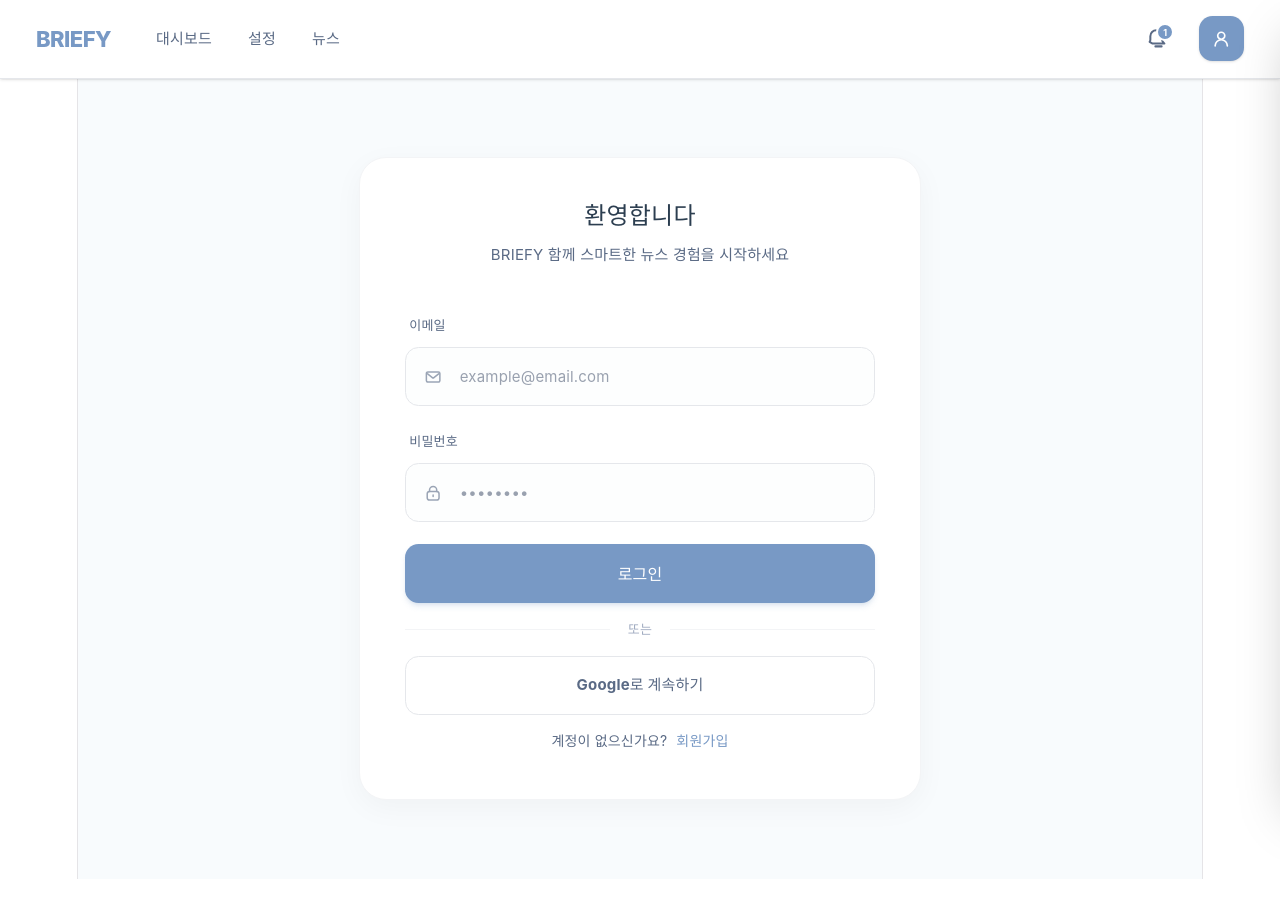
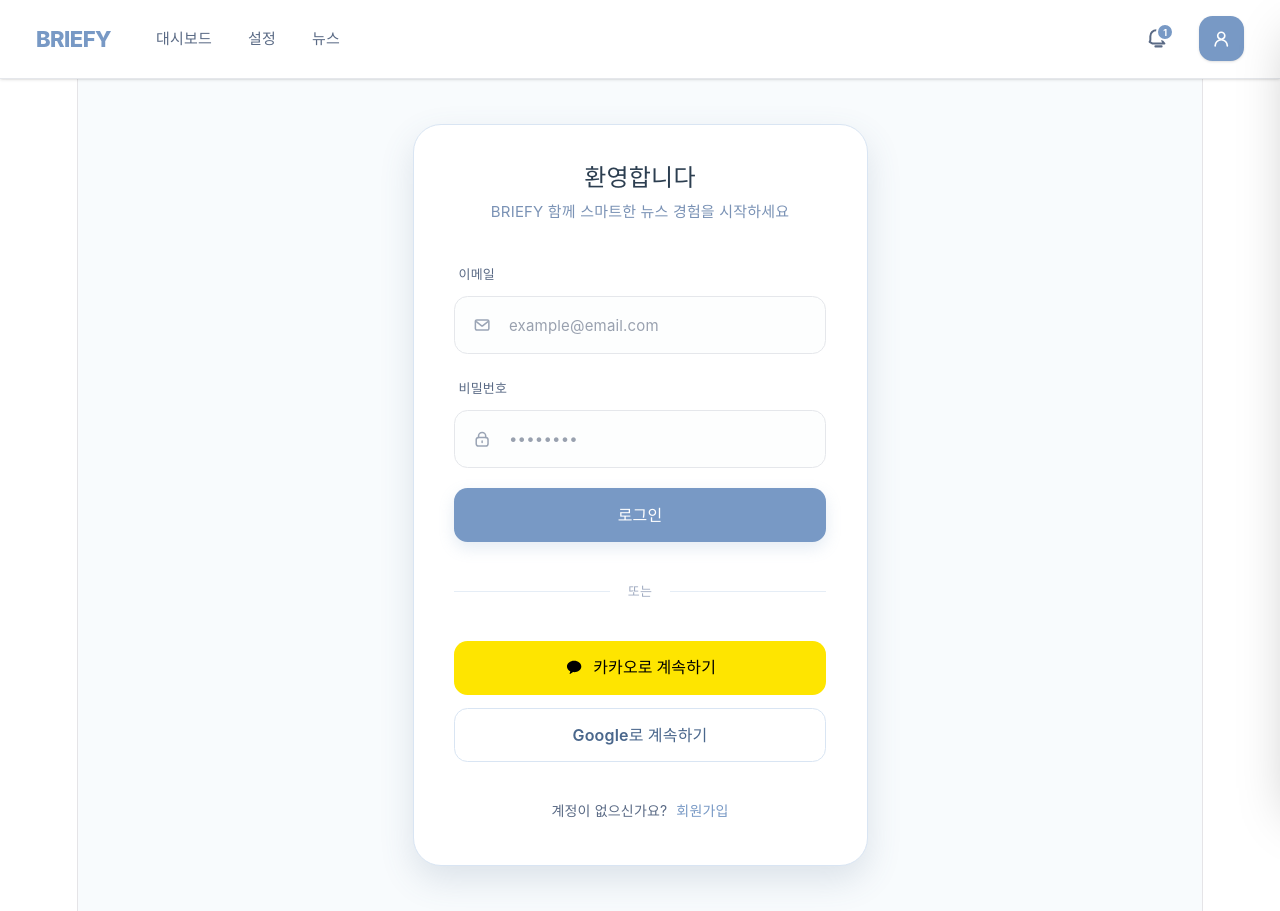
Before and after one commit to AI-NEWS-APP-project/NewsFront, a React (Vite) app: page /login in a window 1280 px wide. Before the commit the page ends 879 px from the top, so only its background shows below. Built offline with nearby package versions, Linux system fonts and the light colour scheme.

Commit message:
feat: 카카오 소셜로그인 버튼 추가

```diff
--- a/src/pages/LoginPage.tsx
+++ b/src/pages/LoginPage.tsx
@@ -2,13 +2,14 @@ import { useCallback, useState } from 'react'
 import { useNavigate } from 'react-router-dom'
 import { useAuthStore } from '@features/auth/model/useAuthStore'
 import { verifyRegisteredUser } from '@features/auth/model/localAuth'
-import { LockIcon, MailIcon } from '@shared/assets/icons'
+import { KakaoIcon, LockIcon, MailIcon } from '@shared/assets/icons'
 import Header from '@shared/components/header'
 import Button from '@shared/components/Button'
 import Input from '@shared/components/Input'
 
 const EMAIL_ICON = <MailIcon className="size-4.5 text-[#5A6A85]" />
 const PASSWORD_ICON = <LockIcon className="size-4.5 text-[#5A6A85]" />
+const KAKAO_ICON = <KakaoIcon className="size-4.5 text-black" />
 
 function LoginPage() {
   const navigate = useNavigate()
@@ -61,19 +62,19 @@ function LoginPage() {
     <div className="min-h-screen bg-[#F8FBFD] font-sans text-[#2C3E50]">
       <Header />
 
-      <main className="flex min-h-screen items-center justify-center px-6">
-        <div className="w-full max-w-125">
-          <div className="rounded-3xl border border-gray-100 bg-white p-10 shadow-[0_8px_30px_rgb(0,0,0,0.04)]">
-            <div className="mb-10 text-center">
-              <div className="tr mb-3 text-[24px] font-bold text-[#2C3E50]">
+      <main className="flex min-h-screen items-center justify-center px-6 py-10">
+        <div className="w-full max-w-[455px]">
+          <div className="rounded-[28px] border border-[#D9E5F3] bg-white px-8 py-9 shadow-[0_14px_34px_rgba(73,98,128,0.16)] sm:px-9">
+            <div className="mb-8 text-center">
+              <div className="tr mb-2 text-[24px] font-bold text-[#2C3E50]">
                 환영합니다
               </div>
-              <div className="text-[15px] leading-relaxed text-[#5A6A85]">
+              <div className="text-[15px] leading-relaxed text-[#7A92B5]">
                 BRIEFY 함께 스마트한 뉴스 경험을 시작하세요
               </div>
             </div>
 
-            <form onSubmit={handleLogin} className="space-y-5">
+            <form onSubmit={handleLogin} className="space-y-4.5">
               <Input
                 label="이메일"
                 icon={EMAIL_ICON}
@@ -93,14 +94,17 @@ function LoginPage() {
                 error={loginError}
                 required
               />
-              <Button type="submit" className="mt-2 text-[16px]">
+              <Button
+                type="submit"
+                className="mt-4 h-12 rounded-xl text-[16px] shadow-[0_6px_16px_rgba(120,153,197,0.28)]"
+              >
                 로그인
               </Button>
             </form>
 
-            <div className="relative my-3">
+            <div className="relative my-8">
               <div className="absolute inset-0 flex items-center">
-                <div className="w-full border-t border-gray-100" />
+                <div className="w-full border-t border-[#E5EDF6]" />
               </div>
               <div className="relative flex justify-center text-[13px]">
                 <span className="bg-white px-4 font-medium text-[#A0ABC0]">
@@ -109,10 +113,19 @@ function LoginPage() {
               </div>
             </div>
             <div className="space-y-3">
-              <Button variant="secondary">Google로 계속하기</Button>
+              <Button className="h-12 rounded-xl bg-[#FEE500] text-[16px] font-extrabold text-black shadow-none hover:bg-[#F7D900]">
+                {KAKAO_ICON}
+                카카오로 계속하기
+              </Button>
+              <Button
+                variant="secondary"
+                className="h-12 rounded-xl border-[#D9E5F3] text-[16px] font-semibold text-[#4A678C]"
+              >
+                Google로 계속하기
+              </Button>
             </div>
 
-            <div className="mt-3 text-center">
+            <div className="mt-8 text-center">
               <p className="text-[14px] text-[#5A6A85]">
                 계정이 없으신가요?
                 <span
--- a/src/shared/assets/icons.tsx
+++ b/src/shared/assets/icons.tsx
@@ -101,3 +101,14 @@ export function CheckIcon(props: IconProps) {
     </svg>
   )
 }
+
+export function KakaoIcon(props: IconProps) {
+  return (
+    <svg viewBox="0 0 24 24" fill="none" aria-hidden="true" {...props}>
+      <path
+        d="M12 4.5c-4.7 0-8.5 2.99-8.5 6.68 0 2.39 1.58 4.49 3.95 5.67l-.8 2.95a.37.37 0 0 0 .56.41l3.54-2.35c.41.04.83.07 1.25.07 4.7 0 8.5-2.99 8.5-6.75S16.7 4.5 12 4.5Z"
+        fill="currentColor"
+      />
+    </svg>
+  )
+}
```
